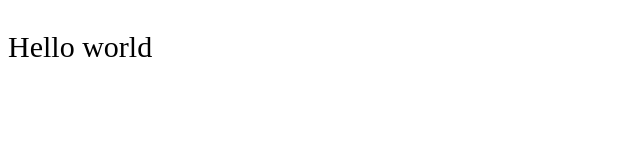
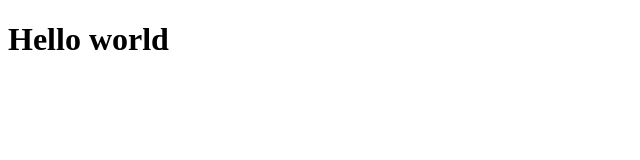
Before and after one commit to Lukas-Kvellestad/practice, a plain HTML site: page index.html in a window 1280 px wide. Shown: the whole page, without its empty margins (0-640 px from the left). Drawn offline with Linux system fonts and the light colour scheme.

Commit message:
Got it! :D

```diff
--- a/index.html
+++ b/index.html
@@ -6,6 +6,6 @@
     <title>Document</title>
   </head>
   <body>
-    <p style="font-size: 30px">Hello world</p>
+    <h1>Hello world</h1>
   </body>
 </html>
```
